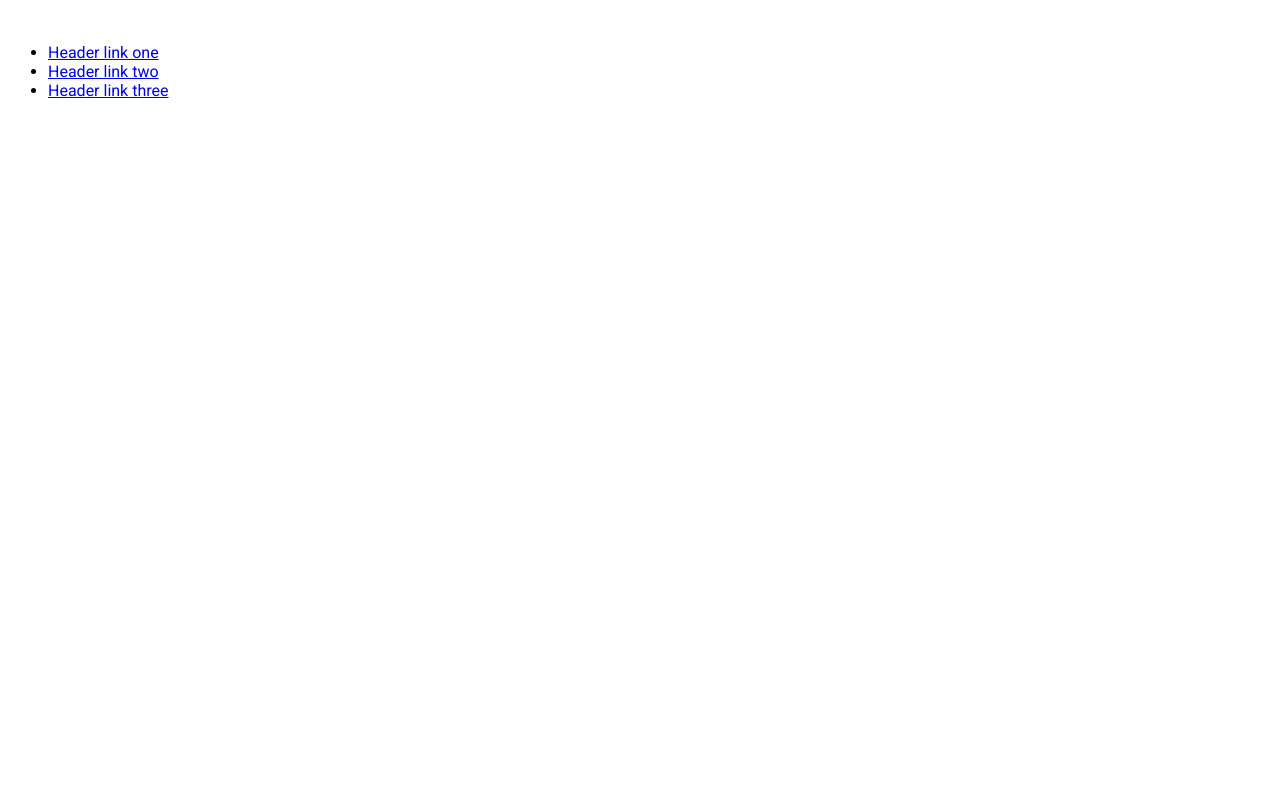
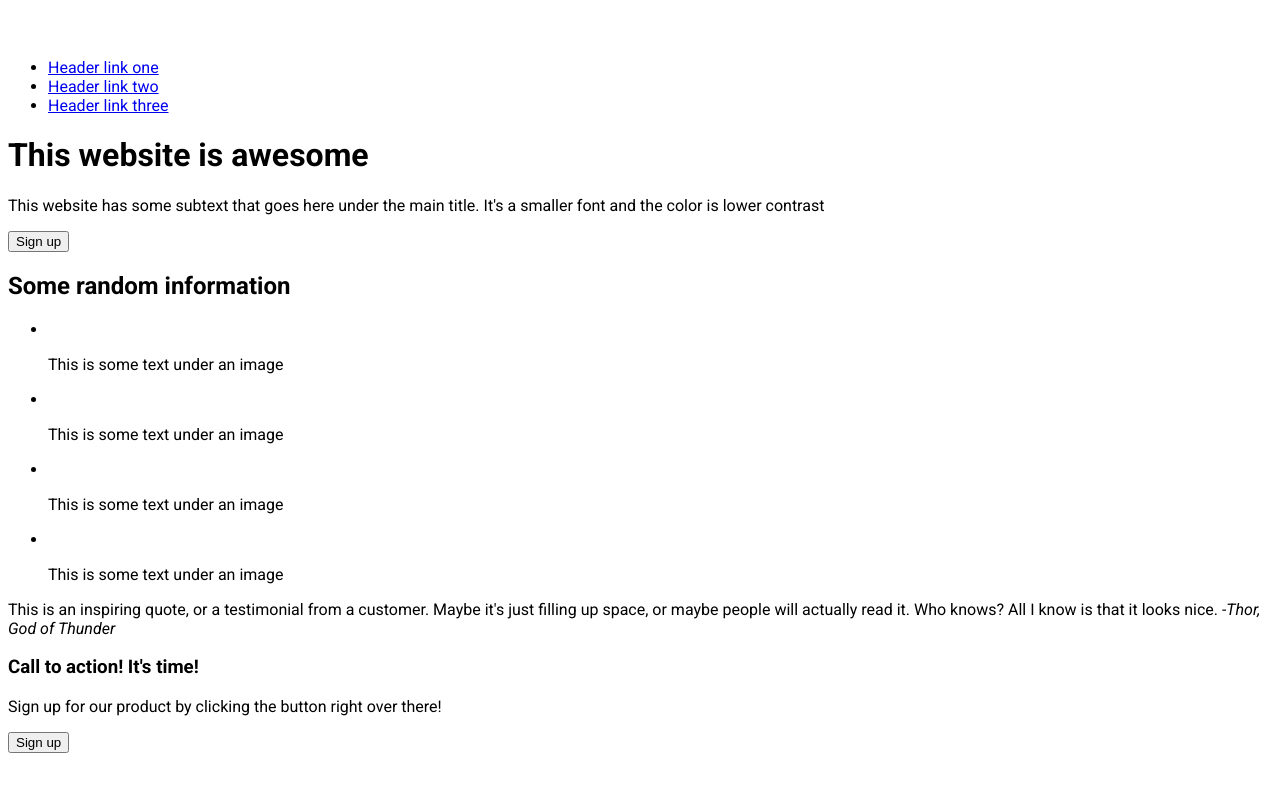
Before and after one commit to Hanikn/landing, a plain HTML site: page index.html in a window 1280 px wide. Drawn offline with Linux system fonts and the light colour scheme.

Commit message:
Full HTML structure

```diff
--- a/index.html
+++ b/index.html
@@ -18,14 +18,59 @@
   </head>
   <body>
     <header>
-      <nav class="navigation-bar">
-        <img class="logo" src="" alt="" />
-        <ul>
-          <li><a href="#">Header link one</a></li>
-          <li><a href="#">Header link two</a></li>
-          <li><a href="#">Header link three</a></li>
+      <nav class="navbar">
+        <a href="index.html">
+          <img class="logo" src="images/logo.svg" alt="" />
+        </a>
+        <ul class="header-links">
+          <li class="link-item"><a href="#">Header link one</a></li>
+          <li class="link-item"><a href="#">Header link two</a></li>
+          <li class="link-item"><a href="#">Header link three</a></li>
         </ul>
       </nav>
+      <h1>This website is awesome</h1>
+      <p>
+        This website has some subtext that goes here under the main title. It's
+        a smaller font and the color is lower contrast
+      </p>
+      <button>Sign up</button>
+      <img src="" alt="" />
     </header>
+    <main>
+      <h2>Some random information</h2>
+      <ul class="main-images">
+        <li class="list-item">
+          <img class="image-item" src="" alt="" />
+          <p>This is some text under an image</p>
+        </li>
+        <li class="list-item">
+          <img class="image-item" src="" alt="" />
+          <p>This is some text under an image</p>
+        </li>
+        <li class="list-item">
+          <img class="image-item" src="" alt="" />
+          <p>This is some text under an image</p>
+        </li>
+        <li class="list-item">
+          <img class="image-item" src="" alt="" />
+          <p>This is some text under an image</p>
+        </li>
+      </ul>
+      <section class="quote">
+        <p class="quote-paragraph">
+          This is an inspiring quote, or a testimonial from a customer. Maybe
+          it's just filling up space, or maybe people will actually read it. Who
+          knows? All I know is that it looks nice.
+          <cite>-Thor, God of Thunder</cite>
+        </p>
+      </section>
+    </main>
+    <footer>
+      <h3 class="footer-title">Call to action! It's time!</h3>
+      <p class="footer-paragraph">
+        Sign up for our product by clicking the button right over there!
+      </p>
+      <button class="footer-button">Sign up</button>
+    </footer>
   </body>
 </html>
--- a/styles.css
+++ b/styles.css
@@ -0,0 +1,4 @@
+.logo {
+    height: 30px;
+    width: 30px;
+}
```
Also changed, not shown: images/logo.svg (added).
